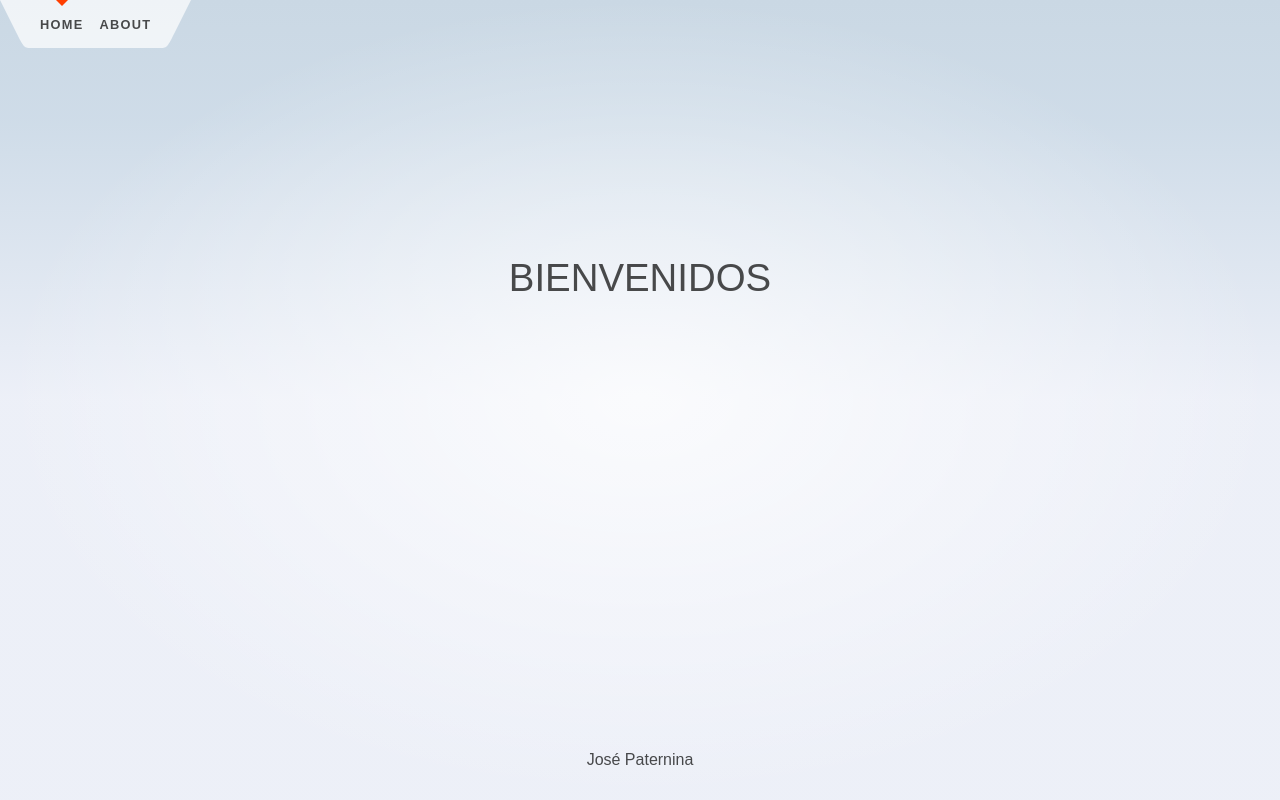
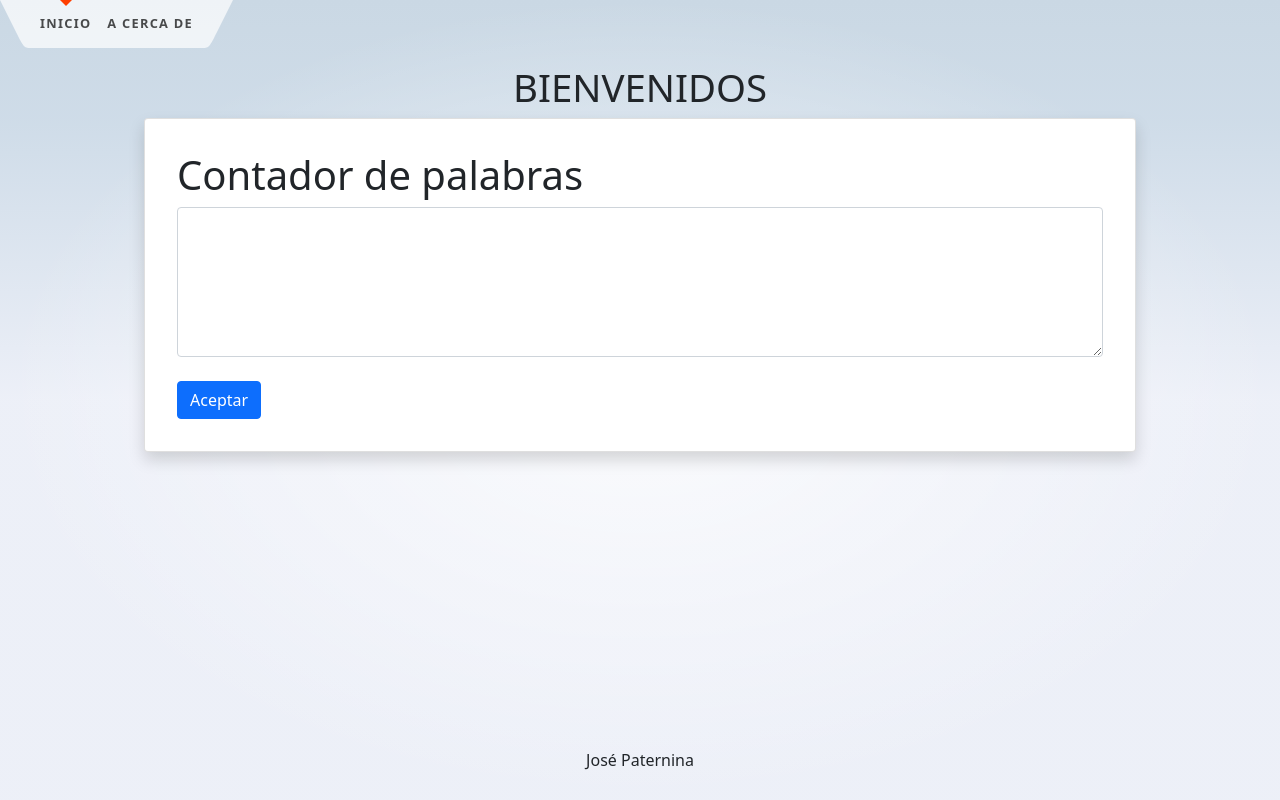
Before and after one commit to JosePater/word-games, a SvelteKit app: page / in a window 1280 px wide. Built offline with nearby package versions, Linux system fonts and the light colour scheme.

Commit message:
feat(interfaz): Add textarea, button, table

```diff
--- a/src/app.html
+++ b/src/app.html
@@ -4,6 +4,7 @@
 		<meta charset="utf-8" />
 		<link rel="icon" href="%sveltekit.assets%/favicon.png" />
 		<meta name="viewport" content="width=device-width" />
+		<link href="https://cdn.jsdelivr.net/npm/bootstrap@5.0.2/dist/css/bootstrap.min.css" rel="stylesheet" integrity="sha384-EVSTQN3/azprG1Anm3QDgpJLIm9Nao0Yz1ztcQTwFspd3yD65VohhpuuCOmLASjC" crossorigin="anonymous">
 		%sveltekit.head%
 	</head>
 	<body data-sveltekit-preload-data="hover">
--- a/src/routes/+page.svelte
+++ b/src/routes/+page.svelte
@@ -1,27 +1,105 @@
 <script>
+  let prompt = '';
+  let tabla = false;
+
+  // Palabras y singnos a omitir
+  let omitWords = ['de','del','la','lo','le','las','los','por','para','por','como','con','que','un','una','pues',];
+  let signos = ['.', ',', ';', ':', '?', '!', '¿'];
+  let words = new Map();
+
+  function filterWords() {
+    let allWords_signs = prompt.split(' '); // Array de palabras de la perícopa
+    let words_without_signs = []; // Palabras filtradas (omitidas y tamaño)
+
+    // Quitar las palabras omitidas y las <= x letras
+    allWords_signs.forEach((palabra) => {
+      if (palabra.length > 2 && !omitWords.includes(palabra)) {
+        let palabraSinSignos = palabra;
+        signos.forEach((sig) => {
+          palabraSinSignos = palabraSinSignos.replaceAll(`${sig}`, ``);
+        });
+        words_without_signs.push(palabraSinSignos);
+      }
+    });
+
+    // Contar la cantidad de vez que aparece una palabra
+    words_without_signs.forEach((palabra) => {
+      let cant = 1;
+      if (palabra.length > 2) {
+        if (!omitWords.includes(palabra)) {
+          if (words.has(palabra)) {
+            cant = words.get(palabra) + 1;
+            words.set(palabra, cant); // Sumar las palabras repetidas
+          }
+          if (!words.has(palabra)) {
+            words.set(palabra, cant);
+          }
+        }
+      }
+    });
+
+    // Eliminar palabras sin repetir
+    words.forEach(function (value, key) {
+      if (value <= 1) {
+        words.delete(key);
+      }
+    });
+	tabla = true;
+
+  }
 
 </script>
 
 <svelte:head>
-	<title>Home</title>
-	<meta name="description" content="Svelte demo app" />
+  <title>Home</title>
+  <meta name="description" content="Svelte demo app" />
 </svelte:head>
 
 <section>
-	<h1>BIENVENIDOS</h1>
+  <h1>BIENVENIDOS</h1>
+
+  <div class="card shadow p-3 mb-5 bg-body rounded">
+    <div class="card-body">
+      <h5 class="card-title fs-1">Contador de palabras</h5>
+      <div class="form-floating">
+        <textarea
+          id="text1" placeholder="Escribe el texto"
+          style="height: 150px"
+          class="form-control"
+          bind:value={prompt}
+        />
+      </div>
+      <div class="row mt-4">
+        <div class="col-8">
+          <button class="btn btn-primary" on:click={filterWords}>Aceptar</button>
+        </div>
+      </div>
+    </div>
+  </div>
+
+  {#if tabla}
+  <div class="card shadow p-3 mb-5 bg-body rounded">
+	<table class="table">
+		<thead>
+		  <tr>
+			<th scope="col">#</th>
+			<th scope="col">Palabras</th>
+			<th scope="col"># Repeticiones</th>
+			<th scope="col">Borrar</th>
+		  </tr>
+		</thead>
+		<tbody>
+		  {#each words.entries() as [key, value], i}
+			<tr>
+				<th scope="row">{i+1}</th>
+				<td>{key}</td>
+				<td>{value}</td>
+				<td><button class="btn btn-danger">Borrar</button></td>
+			  </tr>
+		  {/each}
+		</tbody>
+	  </table>
+  </div>
+  {/if}
+
 </section>
-
-<style>
-	section {
-		display: flex;
-		flex-direction: column;
-		justify-content: center;
-		align-items: center;
-		flex: 0.6;
-	}
-
-	h1 {
-		width: 100%;
-	}
-
-</style>
--- a/src/routes/Header.svelte
+++ b/src/routes/Header.svelte
@@ -9,10 +9,10 @@
 		</svg>
 		<ul>
 			<li aria-current={$page.url.pathname === '/' ? 'page' : undefined}>
-				<a href="/">Home</a>
+				<a href="/">Inicio</a>
 			</li>
 			<li aria-current={$page.url.pathname === '/acercade' ? 'page' : undefined}>
-				<a href="/acercade">About</a>
+				<a href="/acercade">A cerca de</a>
 			</li>
 		</ul>
 		<svg viewBox="0 0 2 3" aria-hidden="true">
--- a/src/routes/acercade/+page.svelte
+++ b/src/routes/acercade/+page.svelte
@@ -10,6 +10,6 @@
 		Contador de palabras repetidas
 	</p>
 
-	<pre>npm create svelte@latest</pre>
+	<pre>Creador: José Paternina</pre>
 
 </div>
```
